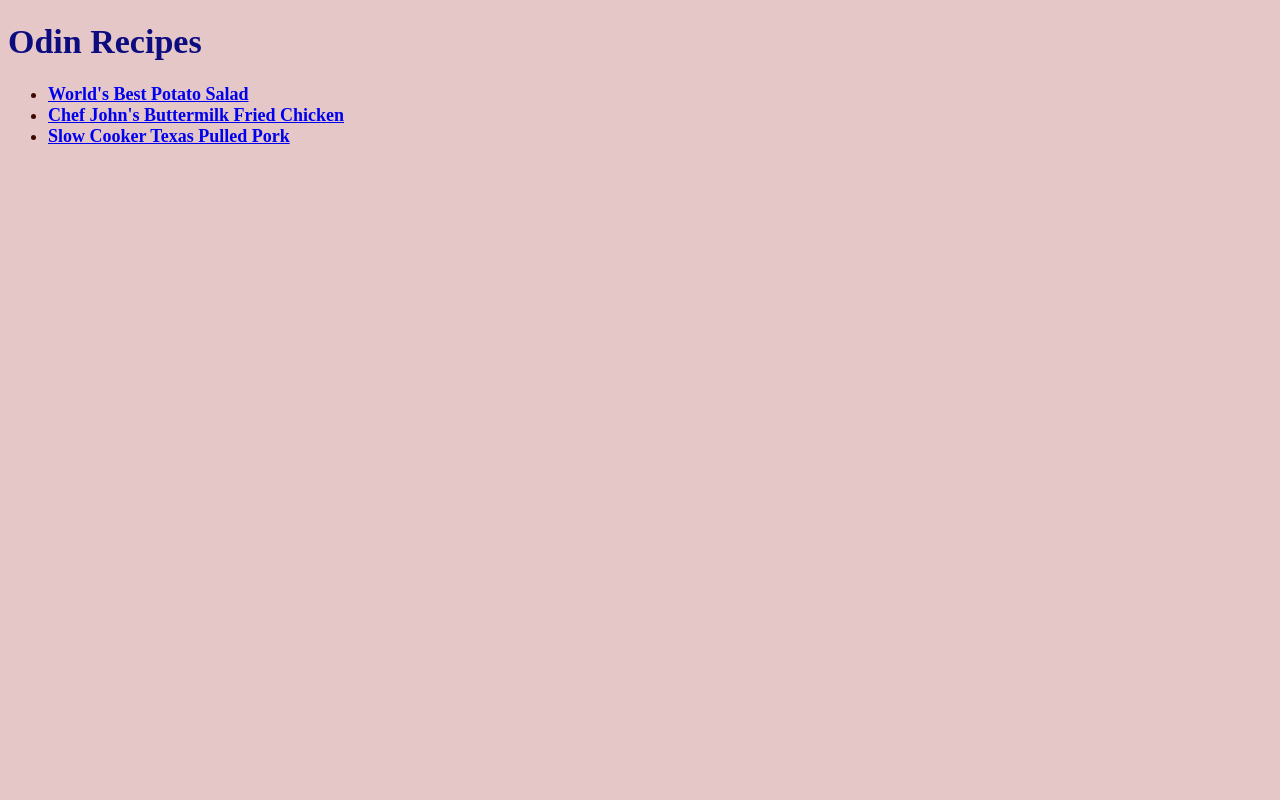
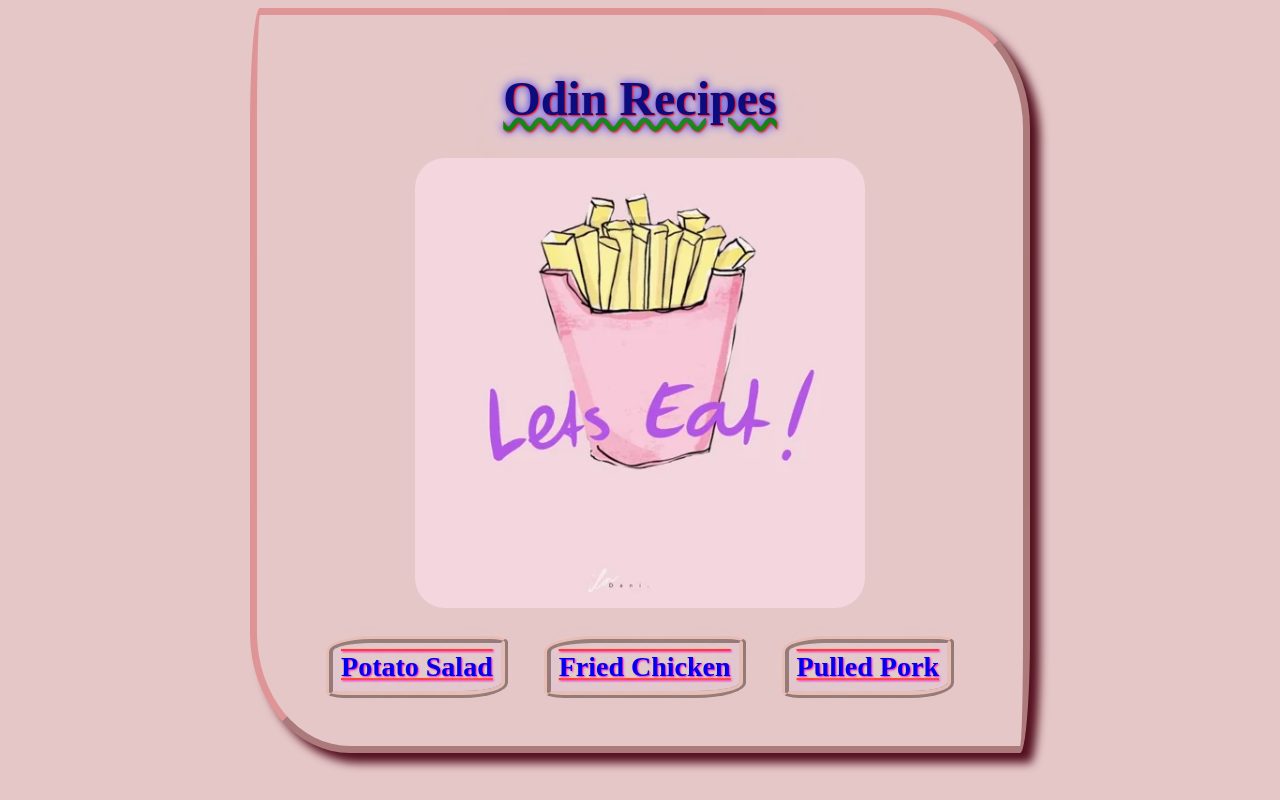
Before and after one commit to mitrohgr/odin-recipes, a plain HTML site: page index.html in a window 1280 px wide. Drawn offline with Linux system fonts and the light colour scheme.

Commit message:
Revamp the look and feel for all webpages
Use the alternative CSS box model with defined margins, padding, and
border. A banner is also added to add a nice animated gif to the home
page.

```diff
--- a/css/styles.css
+++ b/css/styles.css
@@ -8,6 +8,16 @@ html {
   box-sizing: inherit;
 }
 
+.container {
+  width: 780px;
+  margin: 0 auto;
+  border: 2mm outset rgba(218, 115, 115, 0.6);
+  padding: 24px;
+  box-shadow: 10px 10px 10px rgb(84, 16, 30);
+  border-radius: 10px 100px / 120px;
+  text-align: center;
+}
+
 * {
   font-family: "Times New Roman", "Georgia", "Garamond", serif;
   background-color: hsl(358, 38%, 84%);
@@ -16,7 +26,8 @@ html {
 
 img {
   height: auto;
-  width: 350px;
+  width: 450px;
+  border-radius: 30px;
 }
 
 #odin-recipes,
@@ -25,6 +36,20 @@ img {
 #salad {
   font-size: 34px;
   color: #0c0c7f;
+  text-shadow: 1px 1px 2px red, 0 0 1em rgb(209, 209, 222), 0 0 0.2em blue;
+  text-align: center;
+}
+
+#odin-recipes {
+  font-size: 48px;
+  text-align: center;
+  text-decoration: green wavy underline;
+}
+
+.description,
+.ingredients,
+.steps {
+  text-align: center;
 }
 
 .description.adjust-color,
@@ -32,6 +57,7 @@ img {
 .steps.adjust-color {
   color: #130060;
   font-size: 28px;
+  text-shadow: 1px 1px 2px rgb(255, 0, 217), 0 0 1em rgb(220, 222, 207), 0 0 0.2em rgb(232, 216, 143);
 }
 
 ul li,
@@ -41,3 +67,27 @@ p {
   font-weight: 700;
   color: rgb(63, 8, 1);
 }
+
+.box ul {
+  padding: 8px;
+  text-align: center;
+}
+
+.box li {
+  display: inline-block;
+  margin: 0 16px;
+  border: 2mm ridge rgb(231, 188, 182);
+  border-radius: 25% 10%;
+  padding: 8px;
+  font-size: 28px;
+  text-shadow: 1px 1px 2px rgb(255, 0, 217), 0 0 1em rgb(220, 222, 207), 0 0 0.2em rgb(232, 216, 143);
+}
+
+.box li,
+.box a {
+  background-color: rgb(228, 197, 208);
+}
+
+.box a {
+  text-decoration: underline overline #FF3028;
+}
--- a/index.html
+++ b/index.html
@@ -7,12 +7,18 @@
   </head>
 
   <body>
-    <h1 id="odin-recipes">Odin Recipes</h1>
+    <div class="container">
+      <h1 id="odin-recipes">Odin Recipes</h1>
 
-    <ul>
-      <li><a href="./recipes/salad.html" target="_blank" rel="noopener noreferrer">World's Best Potato Salad</a></li>
-      <li><a href="./recipes/chicken.html" target="_blank" rel="noopener noreferrer">Chef John's Buttermilk Fried Chicken</a></li>
-      <li><a href="./recipes/pork.html" target="_blank" rel="noopener noreferrer">Slow Cooker Texas Pulled Pork</a></li>
-    </ul>
+      <img src="./img/banner.gif" alt="A banner for index page" height="310" weight="310">
+
+      <div class="box">
+        <ul>
+          <li><a href="./recipes/salad.html" target="_blank" rel="noopener noreferrer">Potato Salad</a></li>
+          <li><a href="./recipes/chicken.html" target="_blank" rel="noopener noreferrer">Fried Chicken</a></li>
+          <li><a href="./recipes/pork.html" target="_blank" rel="noopener noreferrer">Pulled Pork</a></li>
+        </ul>
+      </div>
+    </div>
   </body>
 </html>
```
Also changed, not shown: recipes/chicken.html (+2 -0 lines), recipes/pork.html (+2 -0 lines), recipes/salad.html (+2 -0 lines), img/banner.gif (added).
